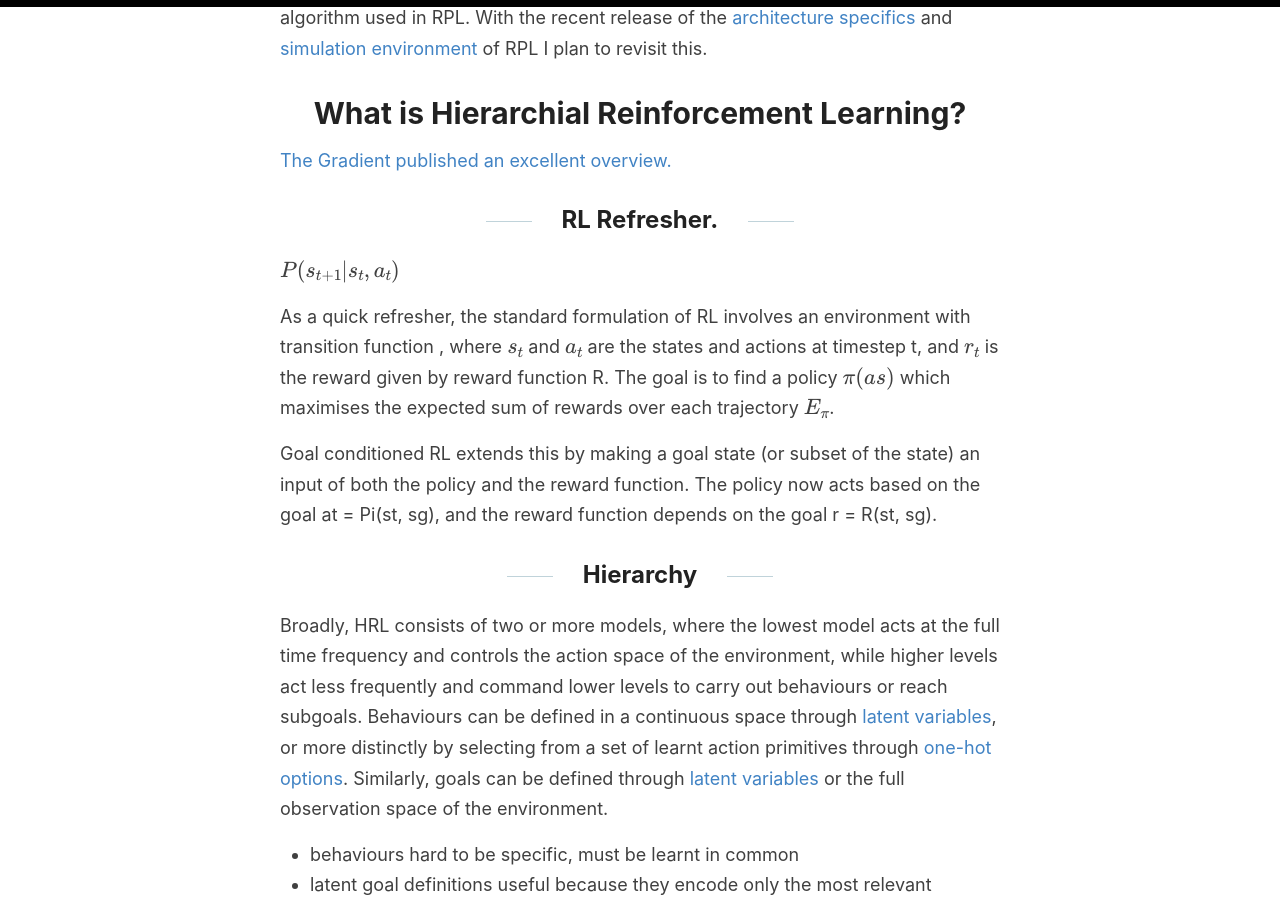
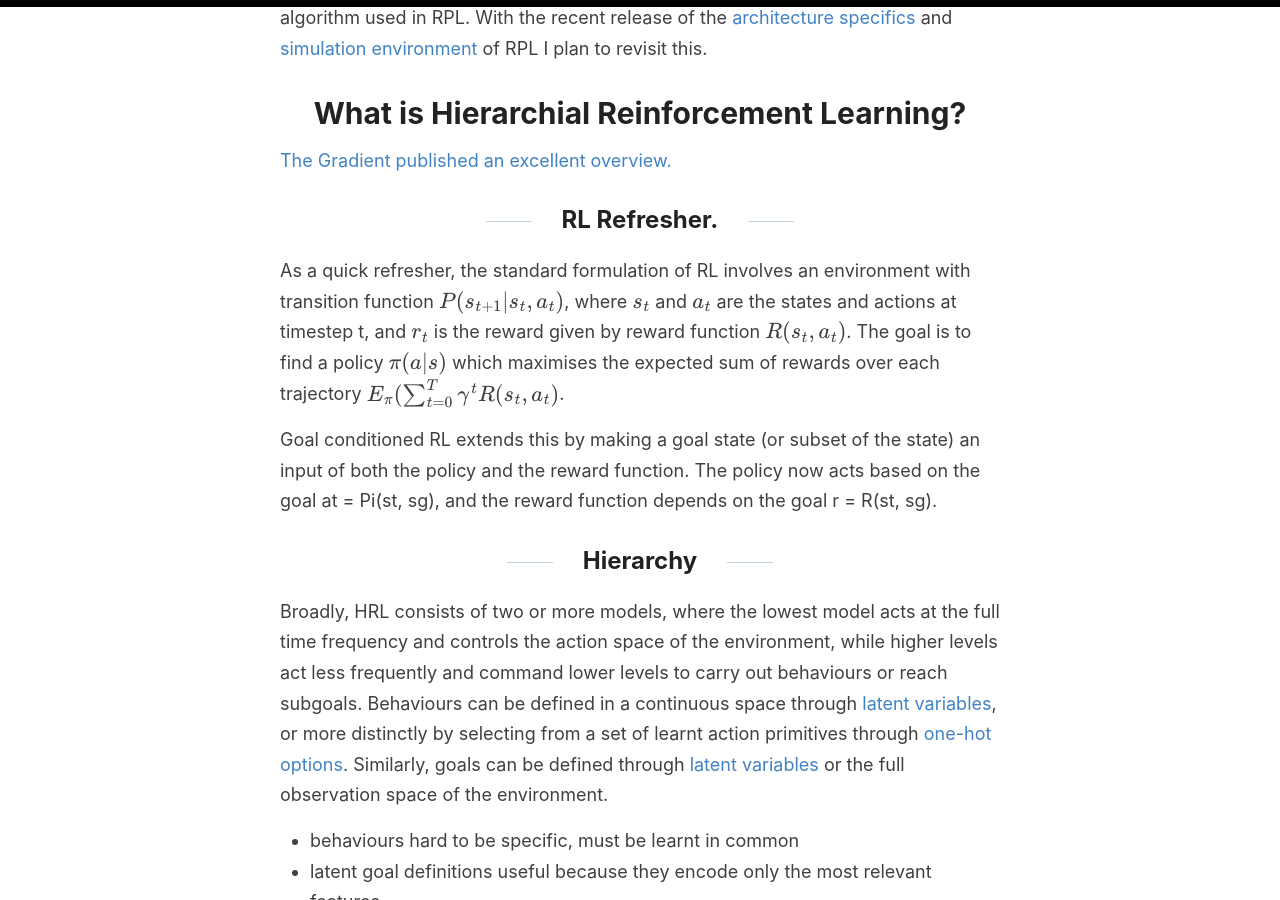
Before and after one commit to sholtodouglas/sholtodouglas.github.io, a Jekyll site: the page built from _posts/2020-06-03-DoesHierarchialRLWorkYet.md, in a window 1280 px wide and 900 px high, scrolled down 2340 px. Built offline with Jekyll 4.4.1, drawn with Linux system fonts in a browser that asks for light colours; formulas are drawn with MathJax 3.

Commit message:
Update 2020-06-03-DoesHierarchialRLWorkYet.md

```diff
--- a/_posts/2020-06-03-DoesHierarchialRLWorkYet.md
+++ b/_posts/2020-06-03-DoesHierarchialRLWorkYet.md
@@ -32,9 +32,9 @@ This blog post uses two test environments. In the [first](https://github.com/sho
 
 ## RL Refresher.
 
-$P(s_{t+1} \| s_t, a_t)$
 
-As a quick refresher, the standard formulation of RL involves an environment with transition function , where $s_t$ and $a_t$ are the states and actions at timestep t, and $r_t$ is the reward given by reward function R. The goal is to find a policy $\pi(a s)$ which maximises the expected sum of rewards over each trajectory $E_{\pi}$.
+
+As a quick refresher, the standard formulation of RL involves an environment with transition function $P(s_{t+1} \| s_t, a_t)$, where $s_t$ and $a_t$ are the states and actions at timestep t, and $r_t$ is the reward given by reward function $R(s_t, a_t)$. The goal is to find a policy $\pi(a \| s)$ which maximises the expected sum of rewards over each trajectory $E_{\pi} ( \sum_{t=0}^T \gamma^t R(s_t, a_t) $.
 
 Goal conditioned RL extends this by making a goal state (or subset of the state) an input of both the policy and the reward function. The policy now acts based on the goal a<sub>t</sub> = Pi(s<sub>t</sub>, s<sub>g</sub>), and the reward function depends on the goal r = R(s<sub>t</sub>, s<sub>g</sub>).
 
```
